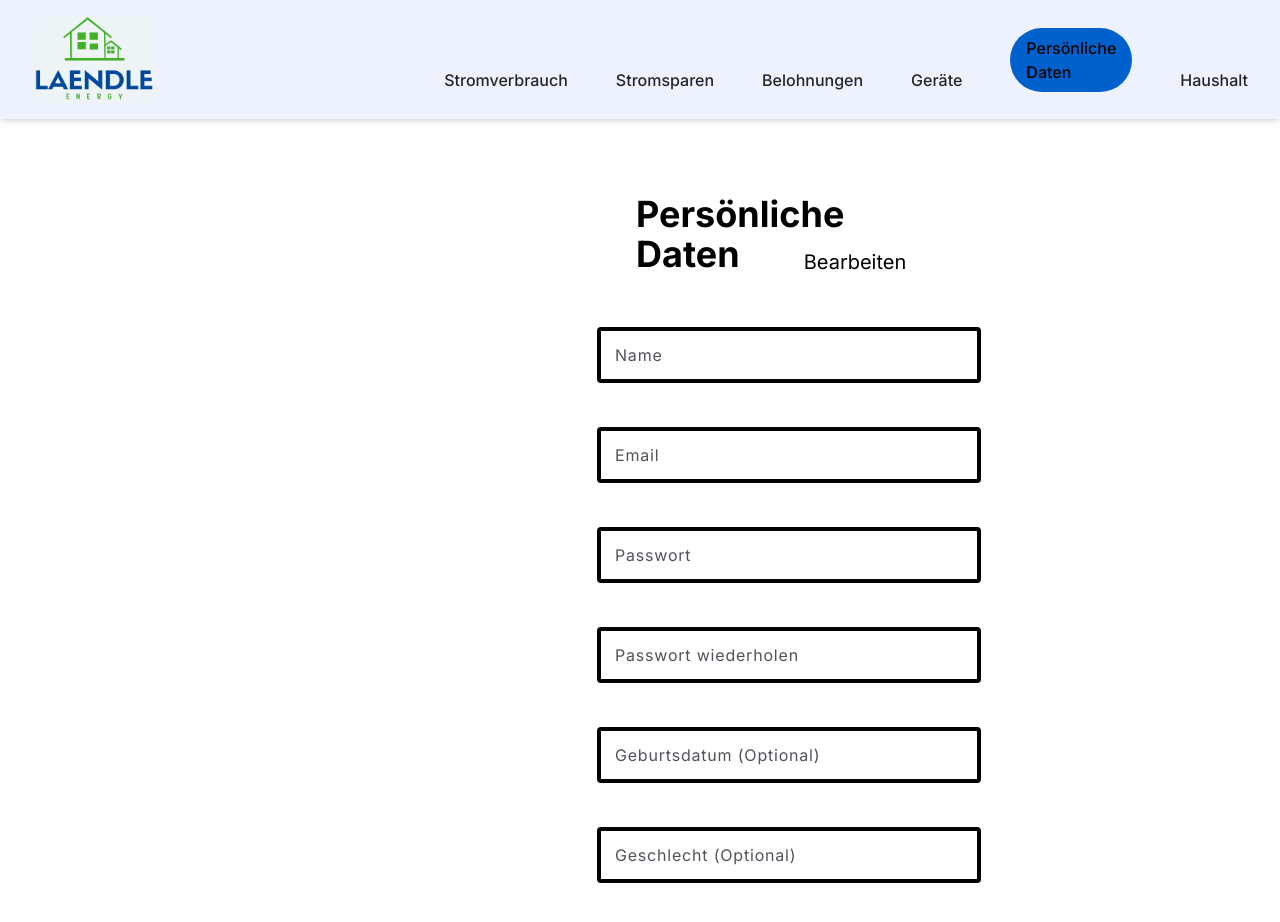
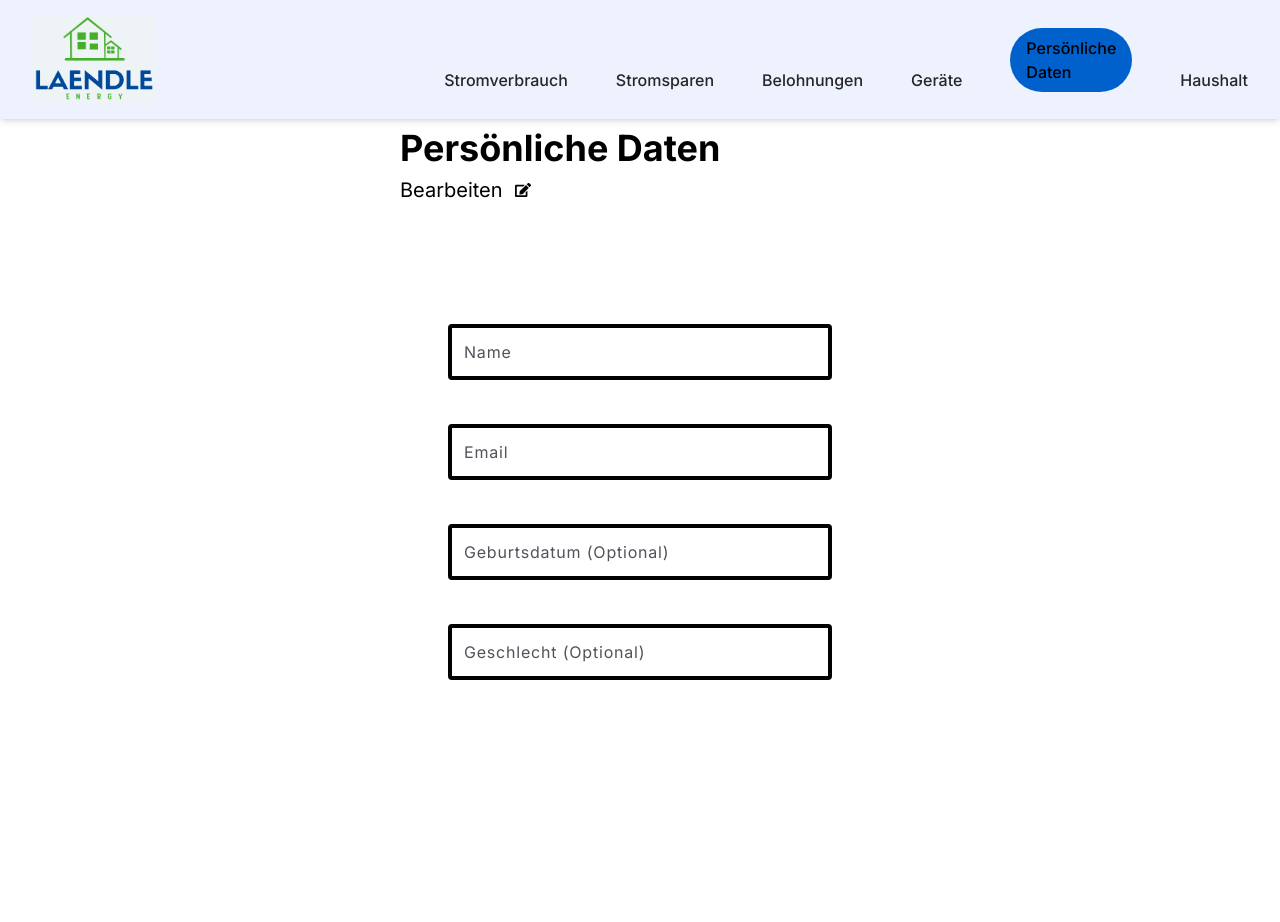
Before and after one commit to LaendleEnergy/SmartMeterUI, a Next.js app: page /pages/personal-information in a window 1280 px wide. Shown: the top 922 px of the page. After the commit the page ends 888 px from the top, so only its background shows below. Built offline with nearby package versions, Linux system fonts and the light colour scheme.

Commit message:
personal information ui

```diff
--- /dev/null
+++ b/src/app/components/DisplayAttribute.tsx
@@ -0,0 +1,11 @@
+interface DisplayAttribute {
+    name: string;
+}
+
+export default function DisplayAttribute({ name }: DisplayAttribute) {
+    return (
+        <div className="w-96 h-14 p-3 rounded border-4 border-black justify-start items-center inline-flex">
+            <div className="text-zinc-600 text-base tracking-wider">{name}</div>
+        </div>
+    )
+}
--- a/src/app/pages/personal-information/page.tsx
+++ b/src/app/pages/personal-information/page.tsx
@@ -1,51 +1,27 @@
+import DisplayAttribute from "@/app/components/DisplayAttribute";
 import Navigation from "../../components/navigation/navbar";
+import { FaEdit } from "react-icons/fa";
+
 export default function PersonalInformation() {
     return (
-        <div className="PersonalInformation w-96 h-96 bg-white flex-col justify-start items-start gap-2.5 inline-flex">
+        <div className="PersonalInformation">
             <header><Navigation /></header>
-            <div className="Page w-96 h-96 relative">
-
-                <div className="PersonalInformation px-12 py-20 left-[549px] top-[219px] absolute flex-col justify-start items-center gap-11 inline-flex">
-                    <div className="Email justify-start items-start inline-flex">
-                        <div className="Email justify-start items-start flex">
-                            <div className="Email w-96 h-14 pl-3.5 pr-2.5 py-2.5 rounded border-4 border-black justify-start items-center gap-2.5 flex">
-                                <div className="Email text-zinc-600 text-base font-normal font-['Inter'] tracking-wider">Name</div>
-                            </div>
+            <div className="flex justify-center items-center">
+                <div className="Page flex-col justify-center items-center space-y-10 py-[10%]">
+                    <div className="flex-col space-y-2 justify-center items-center">
+                        <div className="Information text-4xl font-bold">Persönliche Daten</div>
+                        <div className="Edit justify-center items-center inline-flex space-x-3">
+                            <div className="Bearbeiten text-xl">Bearbeiten</div>
+                            <FaEdit></FaEdit>
                         </div>
                     </div>
-                    <div className="Email justify-start items-start inline-flex">
-                        <div className="Email justify-start items-start flex">
-                            <div className="Email w-96 h-14 pl-3.5 pr-2.5 py-2.5 rounded border-4 border-black justify-start items-center gap-2.5 flex">
-                                <div className="Email text-zinc-600 text-base font-normal font-['Inter'] tracking-wider">Email</div>
-                            </div>
-                        </div>
-                    </div>
-                    <div className="Passwort w-96 h-14 pl-3.5 pr-2.5 py-2.5 rounded border-4 border-black justify-start items-center gap-2.5 inline-flex">
-                        <div className="Password text-zinc-600 text-base font-normal font-['Inter'] tracking-wider">Passwort</div>
-                    </div>
-                    <div className="Passwort w-96 h-14 pl-3.5 pr-2.5 py-2.5 rounded border-4 border-black justify-start items-center gap-2.5 inline-flex">
-                        <div className="Password text-zinc-600 text-base font-normal font-['Inter'] tracking-wider">Passwort wiederholen</div>
-                    </div>
-                    <div className="Passwort w-96 h-14 pl-3.5 pr-2.5 py-2.5 rounded border-4 border-black justify-start items-center gap-2.5 inline-flex">
-                        <div className="Password text-zinc-600 text-base font-normal font-['Inter'] tracking-wider">Geburtsdatum (Optional)</div>
-                    </div>
-                    <div className="Passwort w-96 h-14 pl-3.5 pr-2.5 py-2.5 rounded border-4 border-black justify-start items-center gap-2.5 inline-flex">
-                        <div className="Password text-zinc-600 text-base font-normal font-['Inter'] tracking-wider">Geschlecht (Optional)</div>
-                    </div>
-                    <div className="Stromtarif" />
-                    <div className="Name" />
-                </div>
-                <div className="Edit w-36 h-12 left-[807px] top-[210px] absolute justify-center items-center inline-flex">
-                    <div className="Bearbeiten text-black text-xl font-normal font-['Inter']">Bearbeiten</div>
-                    <div className="Icon w-12 h-12 p-3 bg-white rounded-lg justify-start items-start inline-flex">
-                        <div className="IconsMediumEdit w-6 h-6 relative">
-                            <div className="IconGrid w-6 h-6 left-0 top-0 absolute" />
-                            <div className="Rotate origin-top-left rotate-45 w-1 h-5 left-[17.66px] top-[3.51px] absolute">
-                            </div>
-                        </div>
+                    <div className="PersonalInformation px-12 py-20 flex-col justify-start items-center gap-11 inline-flex">
+                        <DisplayAttribute name="Name"></DisplayAttribute>
+                        <DisplayAttribute name="Email"></DisplayAttribute>
+                        <DisplayAttribute name="Geburtsdatum (Optional)"></DisplayAttribute>
+                        <DisplayAttribute name="Geschlecht (Optional)"></DisplayAttribute>
                     </div>
                 </div>
-                <div className="Information left-[636px] top-[166px] absolute text-black text-4xl font-bold font-['Inter']">Persönliche Daten</div>
             </div>
         </div>
     )
```
Also changed, not shown: 1 other file (tests, documents, lock files or other folders).
